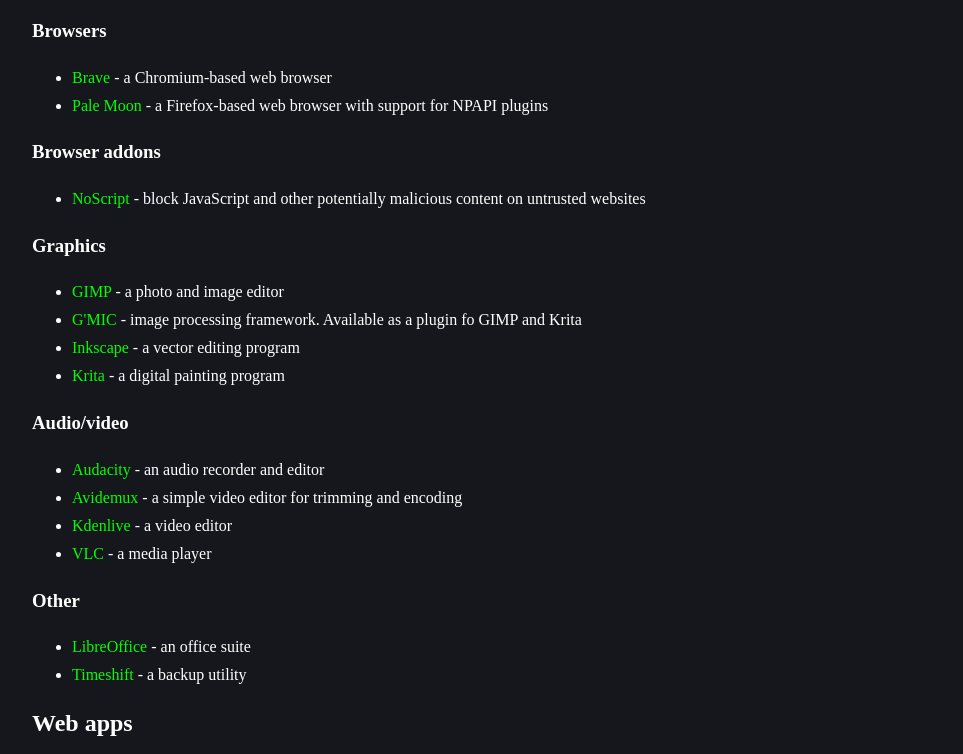
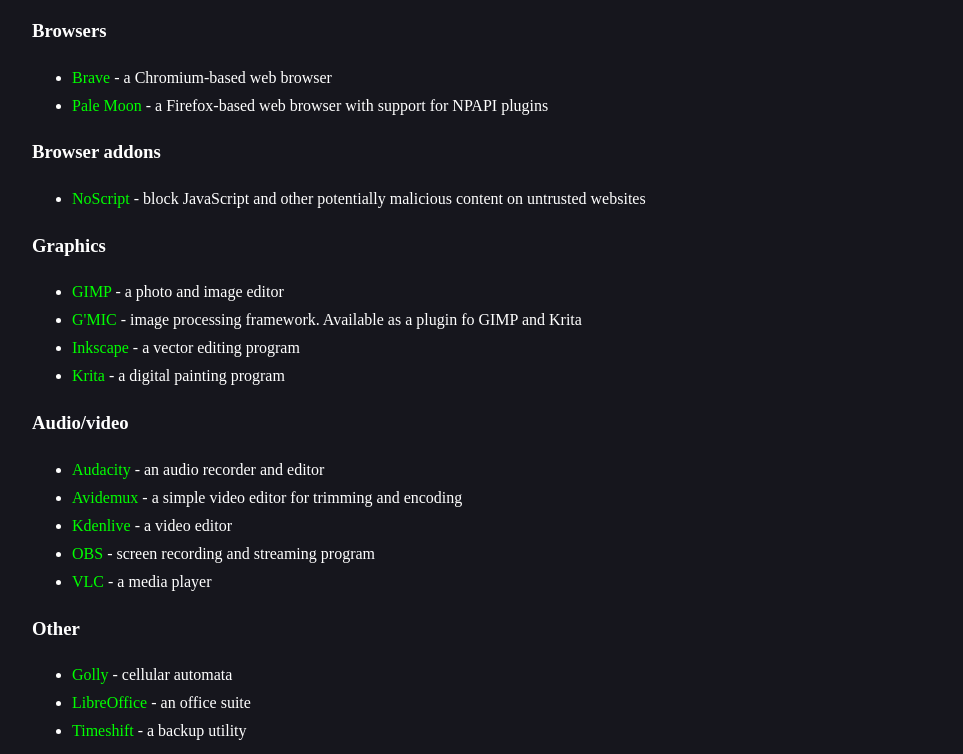
Before and after one commit to alerikaisattera/ak-website, a plain HTML site: page website/links.html in a window 1280 px wide. Shown: the part 190-944 px from the top of the page, without its empty margins (158-1121 px from the left). Drawn offline with Linux system fonts and the light colour scheme.

Commit message:
New art & more links

```diff
--- a/website/links.html
+++ b/website/links.html
@@ -40,10 +40,12 @@
           <li><a href="https://www.audacityteam.org/">Audacity</a> - an audio recorder and editor</li>
           <li><a href="http://fixounet.free.fr/avidemux/">Avidemux</a> - a simple video editor for trimming and encoding</li>
           <li><a href="https://kdenlive.org/">Kdenlive</a> - a video editor</li>
+          <li><a href="https://obsproject.com/">OBS</a> - screen recording and streaming program</li>
           <li><a href="https://www.videolan.org/vlc/">VLC</a> - a media player</li>
         </ul>
         <h3>Other</h3>
         <ul>
+          <li><a href="http://golly.sourceforge.net/">Golly</a> - cellular automata</li>
           <li><a href="https://www.libreoffice.org/">LibreOffice</a> - an office suite</li>
           <li><a href="https://teejeetech.in/timeshift/">Timeshift</a> - a backup utility</li>
         </ul>
```
Also changed, not shown: website/gallery.html (+3 -2 lines), website/gallery/attack.png (added).
